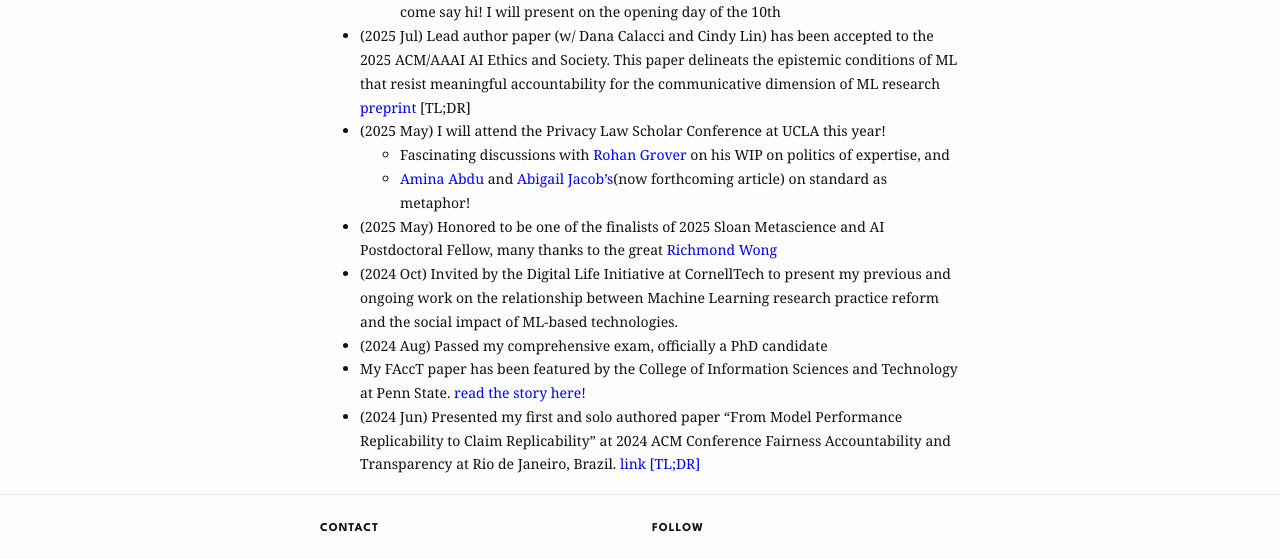
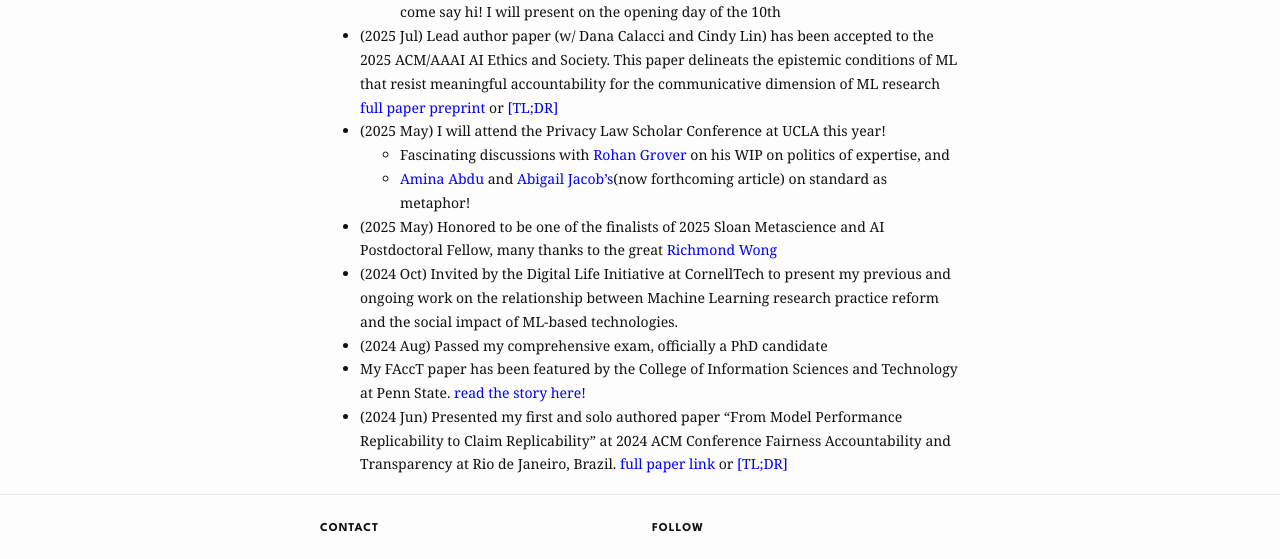
Before and after one commit to koutianqi/koutianqi.github.io, a Jekyll site: the page built from index.markdown, in a window 1280 px wide. Shown: the part 1080-1639 px from the top of the page. Built offline with Jekyll 4.4.1, drawn with Linux system fonts in a browser that asks for light colours.

Commit message:
Update index.markdown

```diff
--- a/index.markdown
+++ b/index.markdown
@@ -31,7 +31,7 @@ Before Penn State, Tianqi was an Machine Learning Engineer. He received his BS i
 - (2025 Oct) I will present our paper (w/ [<span style="color:blue">Dana Calacci</span>](https://www.dcalacci.net) and [<span style="color:blue">Cindy Lin</span>](https://lincindy.com)) "Dead Zone of Accountability" in Madrid, Spain from 20th to 22nd
 - (2025 Sep) I will present our work in progress (w/ Dana Calacci and Nasser Eledroos) at the inaugural [<span style="color:blue">Hyper Studies Conference </span>](https://hypestudies.org) in Barcelona, Spain held at  Universitat Oberta de Catalunya.
   - The conference has a mixed attendees such as researchers, designers, filmmakers, come say hi! I will present on the opening day of the 10th
-- (2025 Jul) Lead author paper (w/ Dana Calacci and Cindy Lin) has been accepted to the 2025 ACM/AAAI AI Ethics and Society. This paper delineats the epistemic conditions of ML that resist meaningful accountability for the communicative dimension of ML research [<span style="color:blue">preprint</span>](https://arxiv.org/abs/2508.08739) [TL;DR]
+- (2025 Jul) Lead author paper (w/ Dana Calacci and Cindy Lin) has been accepted to the 2025 ACM/AAAI AI Ethics and Society. This paper delineats the epistemic conditions of ML that resist meaningful accountability for the communicative dimension of ML research [<span style="color:blue">full paper preprint</span>](https://arxiv.org/abs/2508.08739) or [<span style="color:blue">[TL;DR]</span>](https://bsky.app/profile/koutianqi.bsky.social/post/3lwarwucjs22q)
 - (2025 May) I will attend the Privacy Law Scholar Conference at UCLA this year!
   - Fascinating discussions with [<span style="color:blue">Rohan Grover</span>](https://www.rohangrover.org) on his WIP on politics of expertise, and
   - [<span style="color:blue">Amina Abdu</span>](https://aminaxabdu.github.io) and [<span style="color:blue">Abigail Jacob's</span>](https://azjacobs.com)(now forthcoming article) on standard as metaphor!
@@ -39,4 +39,4 @@ Before Penn State, Tianqi was an Machine Learning Engineer. He received his BS i
 - (2024 Oct) Invited by the Digital Life Initiative at CornellTech to present my previous and ongoing work on the relationship between Machine Learning research practice reform and the social impact of ML-based technologies.
 - (2024 Aug) Passed my comprehensive exam, officially a PhD candidate
 - My FAccT paper has been featured by the College of Information Sciences and Technology at Penn State.  [<span style="color:blue">read the story here!</span>](https://ist.psu.edu/news/claim-replicability-may-help-prevent-harms-caused-by-ml)
-- (2024 Jun) Presented my first and solo authored paper "From Model Performance Replicability to Claim Replicability" at 2024 ACM Conference Fairness Accountability and Transparency at Rio de Janeiro, Brazil. [<span style="color:blue">link</span>](https://arxiv.org/pdf/2404.13131?) [<span style="color:blue">[TL;DR]</span>](https://x.com/koutianqi1/status/1782586574850449812)
+- (2024 Jun) Presented my first and solo authored paper "From Model Performance Replicability to Claim Replicability" at 2024 ACM Conference Fairness Accountability and Transparency at Rio de Janeiro, Brazil. [<span style="color:blue">full paper link</span>](https://arxiv.org/pdf/2404.13131?) or [<span style="color:blue">[TL;DR]</span>](https://x.com/koutianqi1/status/1782586574850449812)
```
